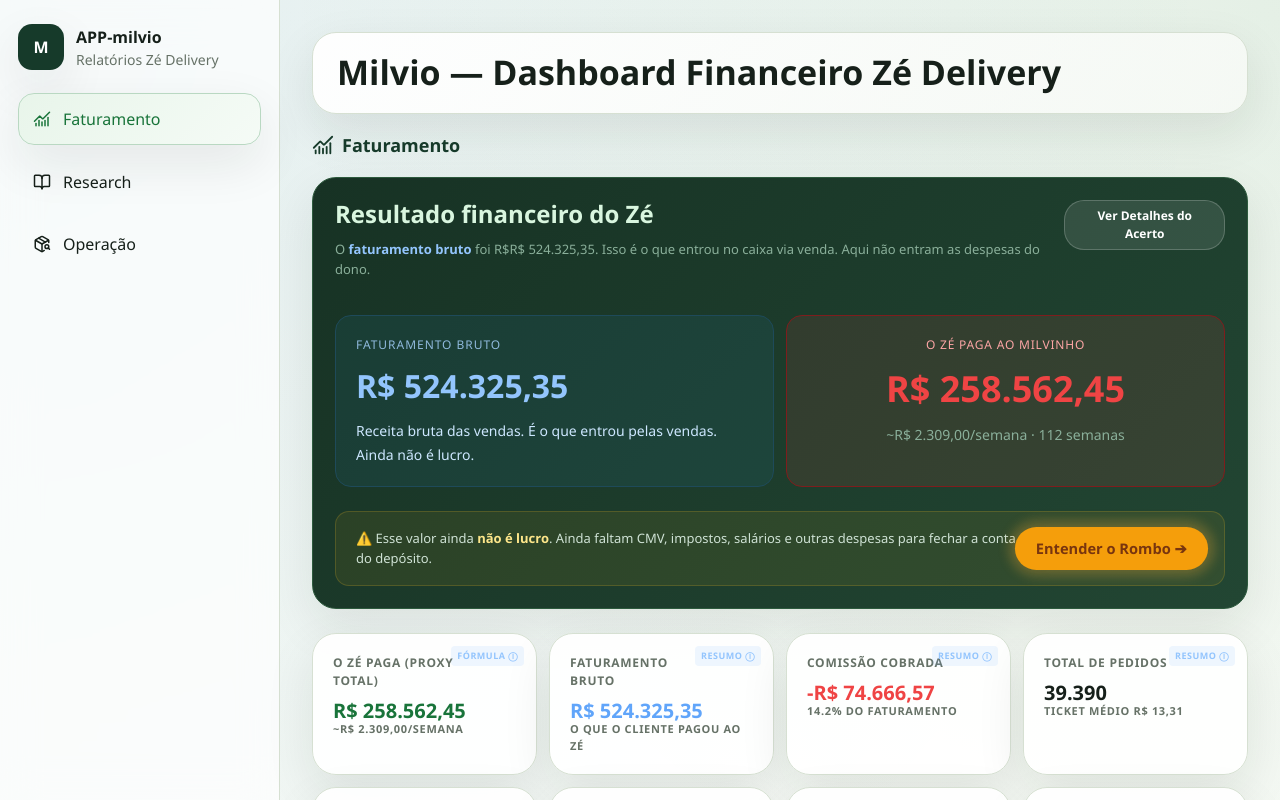
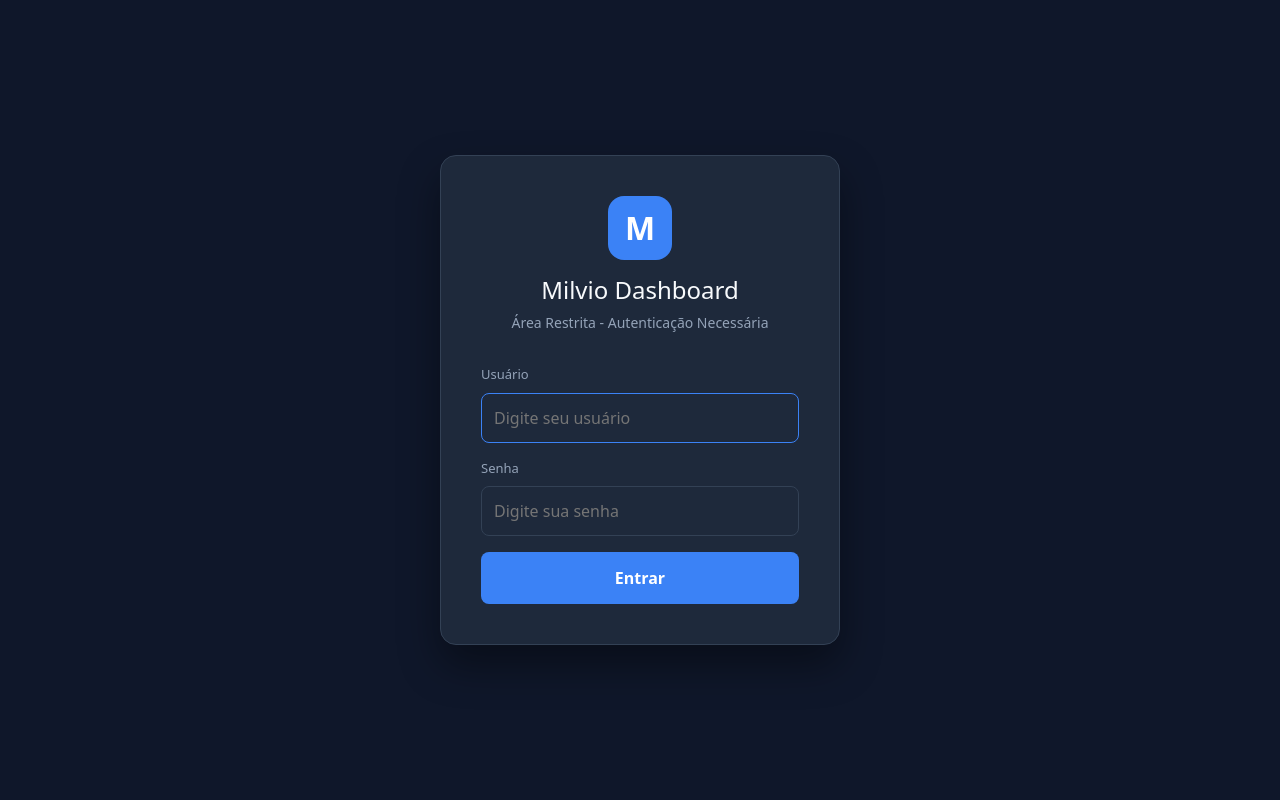
Before and after one commit to bayoutlucas22-wq/Milvio, a React (Vite) app in the folder frontend/: page / in a window 1280 px wide. Shown: the top 800 px of the page. Built offline with nearby package versions, Linux system fonts and the light colour scheme.

Commit message:
feat: add authentication screen and style Golden Ticket section in ResearchTab

```diff
--- a/frontend/src/App.jsx
+++ b/frontend/src/App.jsx
@@ -28,6 +28,7 @@
 import { compactDate, integer, money } from './lib/format'
 import FaturamentoTab from './FaturamentoTab'
 import ResearchTab from './ResearchTab'
+import LoginScreen from './LoginScreen'
 
 const REPORT_LABELS = {
   commissions: 'Comissões',
@@ -56,10 +57,14 @@
 
 export default function App() {
   const [activeTab, setActiveTab] = useState('faturamento')
+  const [isAuthenticated, setIsAuthenticated] = useState(false)
+
   const ActiveIcon = TABS.find((tab) => tab.id === activeTab)?.icon ?? Boxes
   const analytics = fallbackAnalytics
 
-
+  if (!isAuthenticated) {
+    return <LoginScreen onLogin={() => setIsAuthenticated(true)} />
+  }
 
   return (
     <div className="analysis-shell">
--- /dev/null
+++ b/frontend/src/LoginScreen.jsx
@@ -0,0 +1,97 @@
+import React, { useState } from 'react'
+
+export default function LoginScreen({ onLogin }) {
+  const [user, setUser] = useState('')
+  const [pass, setPass] = useState('')
+  const [error, setError] = useState(false)
+  const [shake, setShake] = useState(false)
+
+  const handleSubmit = (e) => {
+    e.preventDefault()
+    if (user.toLowerCase() === 'milvio' && pass === 'milvio') {
+      onLogin()
+    } else {
+      setError(true)
+      setShake(true)
+      setTimeout(() => setShake(false), 500)
+    }
+  }
+
+  return (
+    <div style={{
+      position: 'fixed', top: 0, left: 0, right: 0, bottom: 0,
+      background: '#0f172a', display: 'flex', alignItems: 'center', justifyContent: 'center',
+      zIndex: 9999, fontFamily: 'system-ui, sans-serif'
+    }}>
+      <style>
+        {`
+          @keyframes shake {
+            0%, 100% { transform: translateX(0); }
+            20%, 60% { transform: translateX(-10px); }
+            40%, 80% { transform: translateX(10px); }
+          }
+          .shake-anim { animation: shake 0.4s ease-in-out; }
+          .login-input {
+            width: 100%; padding: 12px; border-radius: 8px; border: 1px solid #334155;
+            background: #1e293b; color: #fff; font-size: 16px; margin-bottom: 16px;
+            box-sizing: border-box; outline: none; transition: border-color 0.2s;
+          }
+          .login-input:focus { border-color: #3b82f6; }
+          .login-btn {
+            width: 100%; padding: 14px; border-radius: 8px; border: none;
+            background: #3b82f6; color: #fff; font-size: 16px; font-weight: bold;
+            cursor: pointer; transition: background 0.2s;
+          }
+          .login-btn:hover { background: #2563eb; }
+        `}
+      </style>
+
+      <div
+        className={shake ? 'shake-anim' : ''}
+        style={{
+          background: '#1e293b', border: '1px solid #334155', borderRadius: '16px',
+          padding: '40px', width: '100%', maxWidth: '400px',
+          boxShadow: '0 20px 40px rgba(0,0,0,0.4)'
+        }}
+      >
+        <div style={{ textAlign: 'center', marginBottom: '32px' }}>
+          <div style={{ width: '64px', height: '64px', background: '#3b82f6', borderRadius: '16px', display: 'flex', alignItems: 'center', justifyContent: 'center', color: '#fff', fontSize: '32px', fontWeight: 'bold', margin: '0 auto 16px' }}>M</div>
+          <h1 style={{ margin: 0, color: '#f8fafc', fontSize: '24px' }}>Milvio Dashboard</h1>
+          <p style={{ margin: '8px 0 0 0', color: '#94a3b8', fontSize: '14px' }}>Área Restrita - Autenticação Necessária</p>
+        </div>
+
+        <form onSubmit={handleSubmit}>
+          <div>
+            <label style={{ display: 'block', color: '#94a3b8', fontSize: '13px', marginBottom: '8px' }}>Usuário</label>
+            <input
+              className="login-input"
+              type="text"
+              placeholder="Digite seu usuário"
+              value={user}
+              onChange={e => { setUser(e.target.value); setError(false) }}
+              autoFocus
+            />
+          </div>
+          <div>
+            <label style={{ display: 'block', color: '#94a3b8', fontSize: '13px', marginBottom: '8px' }}>Senha</label>
+            <input
+              className="login-input"
+              type="password"
+              placeholder="Digite sua senha"
+              value={pass}
+              onChange={e => { setPass(e.target.value); setError(false) }}
+            />
+          </div>
+
+          {error && (
+            <div style={{ color: '#ef4444', fontSize: '13px', marginBottom: '16px', textAlign: 'center' }}>
+              Usuário ou senha incorretos.
+            </div>
+          )}
+
+          <button type="submit" className="login-btn">Entrar</button>
+        </form>
+      </div>
+    </div>
+  )
+}
--- a/frontend/src/ResearchTab.jsx
+++ b/frontend/src/ResearchTab.jsx
@@ -256,39 +256,65 @@
         </div>
       </div>
 
-      {/* PRÓXIMOS PASSOS */}
-      <div style={{ background: 'var(--surface-2)', border: '1px solid #10b981', borderRadius: '12px', padding: '24px', marginTop: '16px' }}>
-        <h2 style={{ display: 'flex', alignItems: 'center', gap: '8px', fontSize: '20px', margin: '0 0 16px 0', color: '#10b981' }}>
-          <Zap size={24} color="#10b981" />
-          Próximos Passos: Como Virar o Jogo
+      {/* PRÓXIMOS PASSOS (GOLDEN TICKET) */}
+      <div id="golden-ticket" style={{
+        background: 'linear-gradient(135deg, #453411 0%, #785a1a 50%, #453411 100%)',
+        border: '2px solid #fbbf24',
+        borderRadius: '16px',
+        padding: '32px',
+        marginTop: '32px',
+        boxShadow: '0 0 40px rgba(251, 191, 36, 0.4), inset 0 0 20px rgba(251, 191, 36, 0.2)',
+        position: 'relative',
+        overflow: 'hidden'
+      }}>
+        <style>
+          {`
+            @keyframes shimmer {
+              0% { transform: translateX(-150%) skewX(-20deg); }
+              100% { transform: translateX(250%) skewX(-20deg); }
+            }
+            .shimmer-effect::after {
+              content: '';
+              position: absolute;
+              top: 0; left: 0; right: 0; bottom: 0;
+              background: linear-gradient(90deg, transparent, rgba(255, 255, 255, 0.3), transparent);
+              animation: shimmer 4s infinite;
+            }
+          `}
+        </style>
+        <div className="shimmer-effect" style={{ position: 'absolute', top: 0, left: 0, width: '100%', height: '100%', pointerEvents: 'none' }} />
+
+        <h2 style={{ display: 'flex', alignItems: 'center', gap: '8px', fontSize: '24px', margin: '0 0 16px 0', color: '#fef08a', textTransform: 'uppercase', letterSpacing: '1px', fontWeight: 900 }}>
+          <Zap size={28} color="#fef08a" />
+          Golden Ticket: Como Virar o Jogo
         </h2>
-        <p style={{ color: 'var(--muted)', fontSize: '15px', lineHeight: 1.6, marginBottom: '24px' }}>
+        <p style={{ color: '#fef9c3', fontSize: '16px', lineHeight: 1.6, marginBottom: '24px', position: 'relative', zIndex: 1 }}>
           Você não precisa ser refém dessa armadilha logística. As alternativas para virar esse jogo incluem:
         </p>
 
-        <div style={{ display: 'grid', gridTemplateColumns: 'repeat(3, 1fr)', gap: '16px', marginBottom: '24px' }}>
-          <div style={{ background: 'var(--surface)', padding: '20px', borderRadius: '8px', border: '1px solid var(--line)' }}>
-            <h3 style={{ fontSize: '15px', color: '#60a5fa', marginBottom: '8px' }}>1. Mudar para Entregador Autônomo</h3>
-            <p style={{ color: 'var(--muted)', fontSize: '13px', lineHeight: 1.6, margin: 0 }}>
+        <div style={{ display: 'grid', gridTemplateColumns: 'repeat(3, 1fr)', gap: '16px', marginBottom: '24px', position: 'relative', zIndex: 1 }}>
+          <div style={{ background: 'rgba(0,0,0,0.4)', padding: '20px', borderRadius: '8px', border: '1px solid rgba(251, 191, 36, 0.5)' }}>
+            <h3 style={{ fontSize: '15px', color: '#fde047', marginBottom: '8px' }}>1. Mudar para Entregador Autônomo</h3>
+            <p style={{ color: '#fef9c3', fontSize: '13px', lineHeight: 1.6, margin: 0, opacity: 0.9 }}>
               Solicite a alteração do seu contrato para que a gestão logística seja centralizada e o pagamento do frete seja feito diretamente pelo aplicativo, tirando o peso do custo fixo das suas costas.
             </p>
           </div>
-          <div style={{ background: 'var(--surface)', padding: '20px', borderRadius: '8px', border: '1px solid var(--line)' }}>
-            <h3 style={{ fontSize: '15px', color: '#a855f7', marginBottom: '8px' }}>2. Repassar o Custo Invisível</h3>
-            <p style={{ color: 'var(--muted)', fontSize: '13px', lineHeight: 1.6, margin: 0 }}>
+          <div style={{ background: 'rgba(0,0,0,0.4)', padding: '20px', borderRadius: '8px', border: '1px solid rgba(251, 191, 36, 0.5)' }}>
+            <h3 style={{ fontSize: '15px', color: '#fde047', marginBottom: '8px' }}>2. Repassar o Custo Invisível</h3>
+            <p style={{ color: '#fef9c3', fontSize: '13px', lineHeight: 1.6, margin: 0, opacity: 0.9 }}>
               Aumente a sua taxa de entrega e reajuste a margem de lucro dos rótulos de cerveja que não são curva A. Equilibrar o preço de venda é fundamental para compensar a logística.
             </p>
           </div>
-          <div style={{ background: 'var(--surface)', padding: '20px', borderRadius: '8px', border: '1px solid var(--line)' }}>
-            <h3 style={{ fontSize: '15px', color: '#f59e0b', marginBottom: '8px' }}>3. Revisar seu Painel de Parceiro</h3>
-            <p style={{ color: 'var(--muted)', fontSize: '13px', lineHeight: 1.6, margin: 0 }}>
+          <div style={{ background: 'rgba(0,0,0,0.4)', padding: '20px', borderRadius: '8px', border: '1px solid rgba(251, 191, 36, 0.5)' }}>
+            <h3 style={{ fontSize: '15px', color: '#fde047', marginBottom: '8px' }}>3. Revisar seu Painel de Parceiro</h3>
+            <p style={{ color: '#fef9c3', fontSize: '13px', lineHeight: 1.6, margin: 0, opacity: 0.9 }}>
               Acesse a página do Zé Delivery para Parceiros para obter suporte, verificar as condições do seu contrato atual ou checar o modelo de taxas praticadas na sua região.
             </p>
           </div>
         </div>
 
-        <div style={{ background: 'rgba(16, 185, 129, 0.1)', padding: '16px', borderRadius: '8px', border: '1px solid rgba(16, 185, 129, 0.2)' }}>
-          <p style={{ color: '#d1fae5', fontSize: '14px', lineHeight: 1.6, margin: 0 }}>
+        <div style={{ background: 'rgba(251, 191, 36, 0.2)', padding: '16px', borderRadius: '8px', border: '1px solid rgba(251, 191, 36, 0.4)', position: 'relative', zIndex: 1 }}>
+          <p style={{ color: '#fef08a', fontSize: '14px', lineHeight: 1.6, margin: 0 }}>
             <strong>💡 Reflexão Estratégica:</strong> Tomando as rédeas da logística e parando de sangrar margem no frete, o seu lucro bruto voltará a ser real. Dependendo da quantidade de rotas e da sua base fiel de clientes, fechar a torneira do "frete grátis subsidiado pelo dono" pode fazer a operação retornar ao ponto de equilíbrio <strong>em apenas 2 ou 3 meses de ajuste fino</strong>.
           </p>
         </div>
--- a/frontend/src/TrapTour.jsx
+++ b/frontend/src/TrapTour.jsx
@@ -166,14 +166,17 @@
                 </button>
               ) : (
                 <button
-                  onClick={() => setStep(0)}
+                  onClick={() => {
+                    document.getElementById('golden-ticket')?.scrollIntoView({ behavior: 'smooth', block: 'center' })
+                  }}
                   style={{
-                    background: 'var(--surface)', border: '1px solid var(--line)', padding: '8px 20px',
-                    borderRadius: '8px', cursor: 'pointer', color: 'var(--text)', fontWeight: 600,
-                    display: 'flex', alignItems: 'center', gap: '8px'
+                    background: 'linear-gradient(90deg, #fbbf24, #f59e0b)', border: 'none', padding: '10px 24px',
+                    borderRadius: '8px', cursor: 'pointer', color: '#78350f', fontWeight: 800,
+                    display: 'flex', alignItems: 'center', gap: '8px',
+                    boxShadow: '0 4px 15px rgba(251, 191, 36, 0.4)'
                   }}
                 >
-                  Recomeçar o Tour
+                  Ver Solução (Golden Ticket)
                 </button>
               )}
             </div>
```
